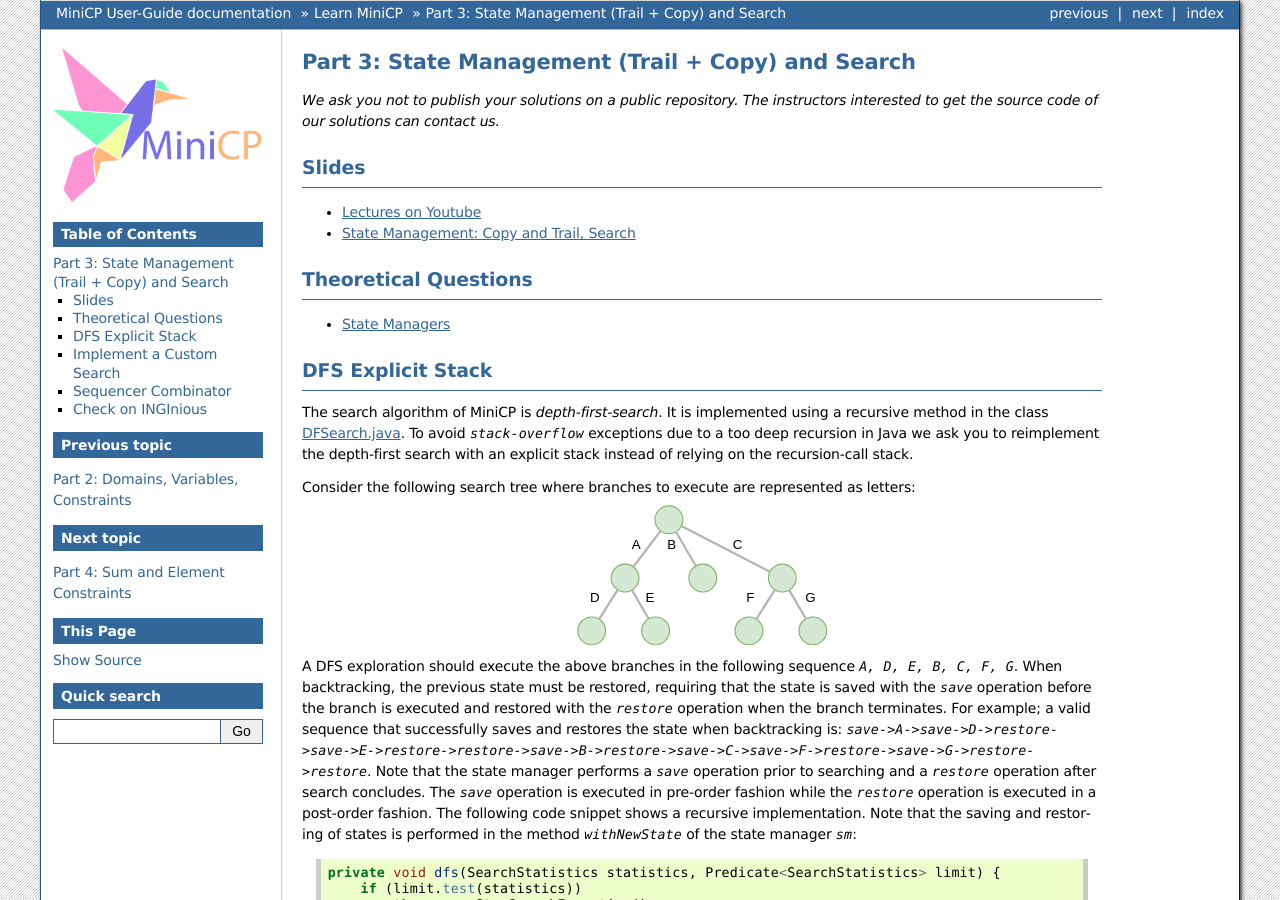
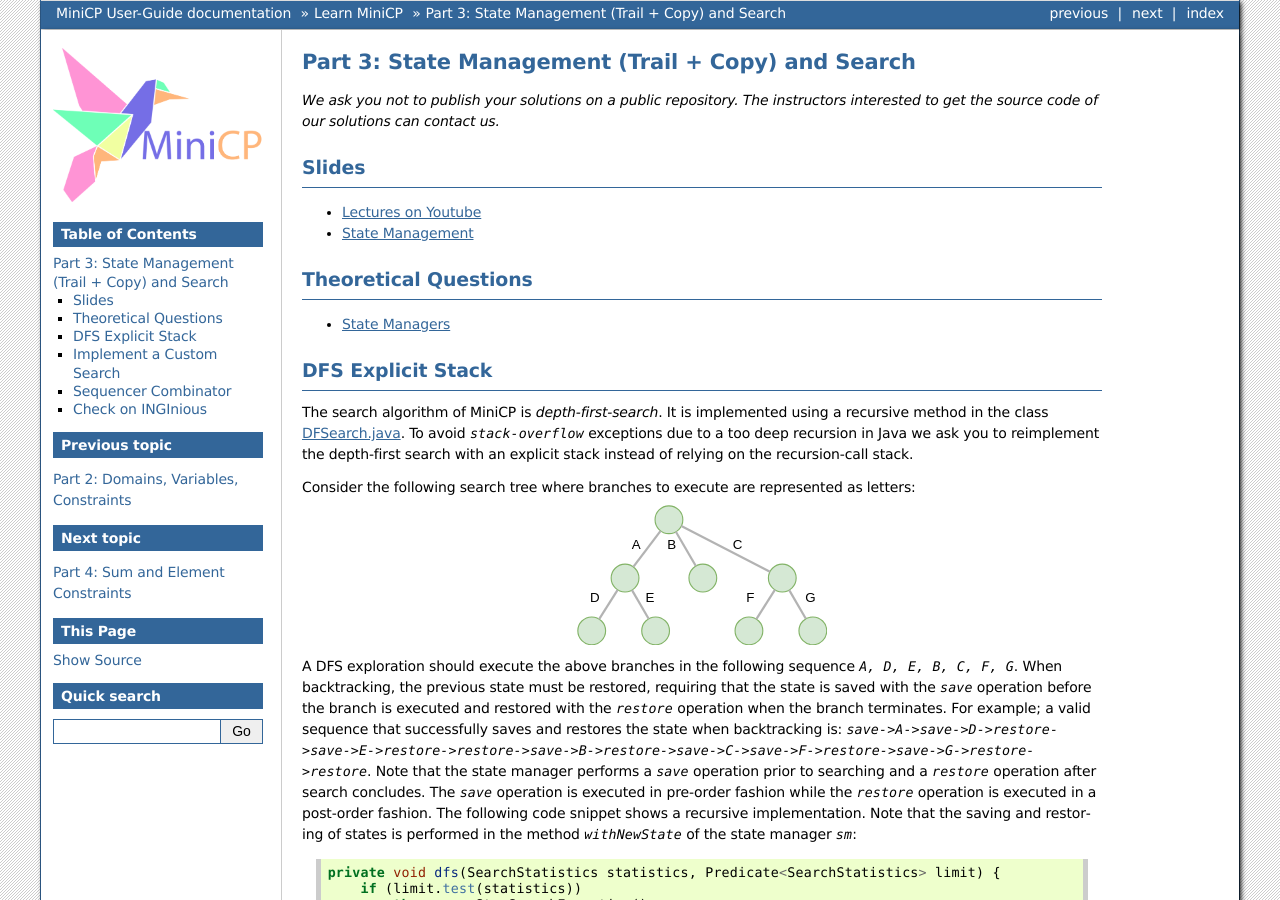
Before and after one commit to minicp/website, a Sphinx documentation site: the page built from source/learning_minicp/part_3.rst, in a window 1280 px wide and 900 px high. Built offline with Sphinx 7.4.7, drawn with Linux system fonts in a browser that asks for light colours; formulas are drawn with MathJax 3.

Commit message:
bad link state management

```diff
--- a/source/learning_minicp/part_3.rst
+++ b/source/learning_minicp/part_3.rst
@@ -10,7 +10,8 @@ Slides
 ======
 
 * `Lectures on Youtube <https://youtube.com/playlist?list=PLq6RpCDkJMypASwwjt0XfPW0j27guprFT>`_
-* `State Management: Copy and Trail, Search <https://www.icloud.com/keynote/0wmHrabdvZYKaDOBYv-wK09Wg#03-state-management-search>`_
+* `State Management <https://www.icloud.com/keynote/0cf8N6xHD-b3oQ6zRt8w538oQ#03-state-management-search>`_
+
 
 Theoretical Questions
 =====================
```
